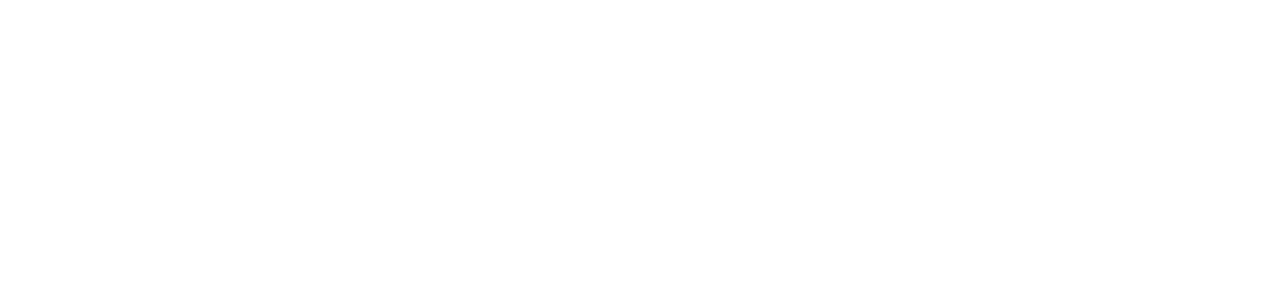
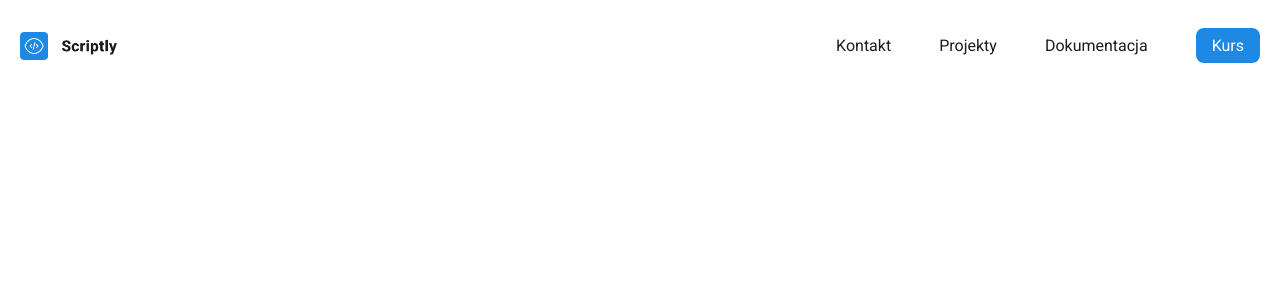
Before and after one commit to kxGeou/Scriptly, a React (Vite) app: page / in a window 1280 px wide. Shown: the top 300 px of the page. Built offline with nearby package versions, Linux system fonts and the light colour scheme.

Commit message:
Navigation Bar

```diff
--- a/package.json
+++ b/package.json
@@ -12,7 +12,8 @@
   "dependencies": {
     "react": "^18.3.1",
     "react-dom": "^18.3.1",
-    "react-icons": "^5.4.0"
+    "react-icons": "^5.4.0",
+    "react-router": "^7.1.1"
   },
   "devDependencies": {
     "@eslint/js": "^9.17.0",
--- a/src/App.jsx
+++ b/src/App.jsx
@@ -1,10 +1,14 @@
-import './App.css'
-import { MdMenu } from "react-icons/md";
-
+import { BrowserRouter, Route, Routes } from "react-router";
+import Mainbody from './components/MainBody';
 function App() {
 
   return (
     <>
+      <BrowserRouter>
+        <Routes>
+          <Route path="/" element={<Mainbody></Mainbody>} />
+        </Routes>
+      </BrowserRouter>
     </>
   )
 }
--- /dev/null
+++ b/src/components/MainBody.jsx
@@ -0,0 +1,12 @@
+import React from 'react'
+import Navigation from './Navigation.jsx';
+import "../App.css";
+function MainBody() {
+  return (
+    <div className='bg-mainBackground py-8 px-5 max-w-[1400px] m-auto'>
+      <Navigation></Navigation>
+    </div>
+  )
+}
+
+export default MainBody
--- a/src/components/Navigation.jsx
+++ b/src/components/Navigation.jsx
@@ -1,8 +1,52 @@
 import React from 'react'
+import CompanyLogo from './assets/logo.png';
+import { IoMenuSharp } from "react-icons/io5";
+import { IoMdClose } from "react-icons/io";
+import { useState, useEffect } from 'react';
+import useWindowDimensions from '../hooks/useWindowDimensions';
 
 function Navigation() {
+  const navigationList = ['Kontakt', 'Projekty', 'Dokumentacja', 'Kurs'];
+  const [visible, setVisible] = useState(false);
+  const [listView, setListView] = useState(false);
+  const width = useWindowDimensions()
+
+  useEffect(() => {
+      if (width > 800) {
+        setListView(true);
+      } else {
+        setListView(false)
+      }
+  }, [width]);
+
+  function visibleToggle() {
+    setVisible(!visible)
+  }
+
   return (
-    <div>
+    <div className='flex relative justify-between items-center'>
+      <img src={CompanyLogo} className={`h-[1.75rem] `}></img>
+
+
+      <div className={`${listView ? "hidden" : "block"}`}>
+
+
+        <IoMenuSharp fontSize="2.5rem" className='text-primary cursor-pointer' onClick={visibleToggle}/>
+
+        <div className={`transition-all duration-300 ${visible ? "opacity-100 translate-x-0" : "opacity-0 translate-x-5 pointer-events-none"} absolute right-0 top-0 flex flex-col items-end justify-center bg-primary text-mainBackground p-5 w-[100%] rounded-[12px] gap-6`}>
+          <IoMdClose fontSize="2.5rem" onClick={visibleToggle} className='cursor-pointer text-mainBackground'/>
+
+          {navigationList.map((navItem, index) => (
+              <a key={index} className='cursor-pointer text-[20px] hover:bg-primaryDarker w-full text-right p-2 rounded-[8px] text-mainBackground'>{navItem}</a>
+          ))}
+        </div>
+      </div>
+
+      <div className={`space-x-12 ${listView ? "block" : "hidden"}`}>
+          {navigationList.map((listItem, index) => (
+            <a key={index} className={`cursor-pointer text-secondary ${index + 1 === navigationList.length ? "text-white bg-primary px-4 py-2 rounded-[8px] " : "bg-none"}`}>{listItem}</a>
+          ))}
+      </div>
 
     </div>
   )
--- /dev/null
+++ b/src/hooks/useWindowDimensions.jsx
@@ -0,0 +1,15 @@
+import React, { useState, useEffect } from "react";
+
+const useWindowDimensions = () => {
+  const [width, setWidth] = useState(window.innerWidth);
+
+  useEffect(() => {
+    const handleResize = () => setWidth(window.innerWidth);
+    window.addEventListener("resize", handleResize);
+    return () => window.removeEventListener("resize", handleResize);
+  }, []);
+
+  return width;
+};
+
+export default useWindowDimensions;
--- a/src/index.css
+++ b/src/index.css
@@ -5,8 +5,9 @@
 @layer base {
     :root {
         --primary : #1E88E5;
+        --primaryDarker : #1665a9;
         --secondary : #1C1B1F;
-        --background : #F5F5F5;
+        --background : #ffffff;
     }
 
     * {
--- a/tailwind.config.js
+++ b/tailwind.config.js
@@ -8,6 +8,7 @@
     extend: {
       colors: {
         primary: "var(--primary)",
+        primaryDarker: "var(--primaryDarker)",
         secondary: "var(--secondary)",
         mainBackground: "var(--background)"
       }
```
Also changed, not shown: src/App.css (line endings or trailing spaces), src/components/assets/logo.png (added), 1 other file (tests, documents, lock files or other folders).
